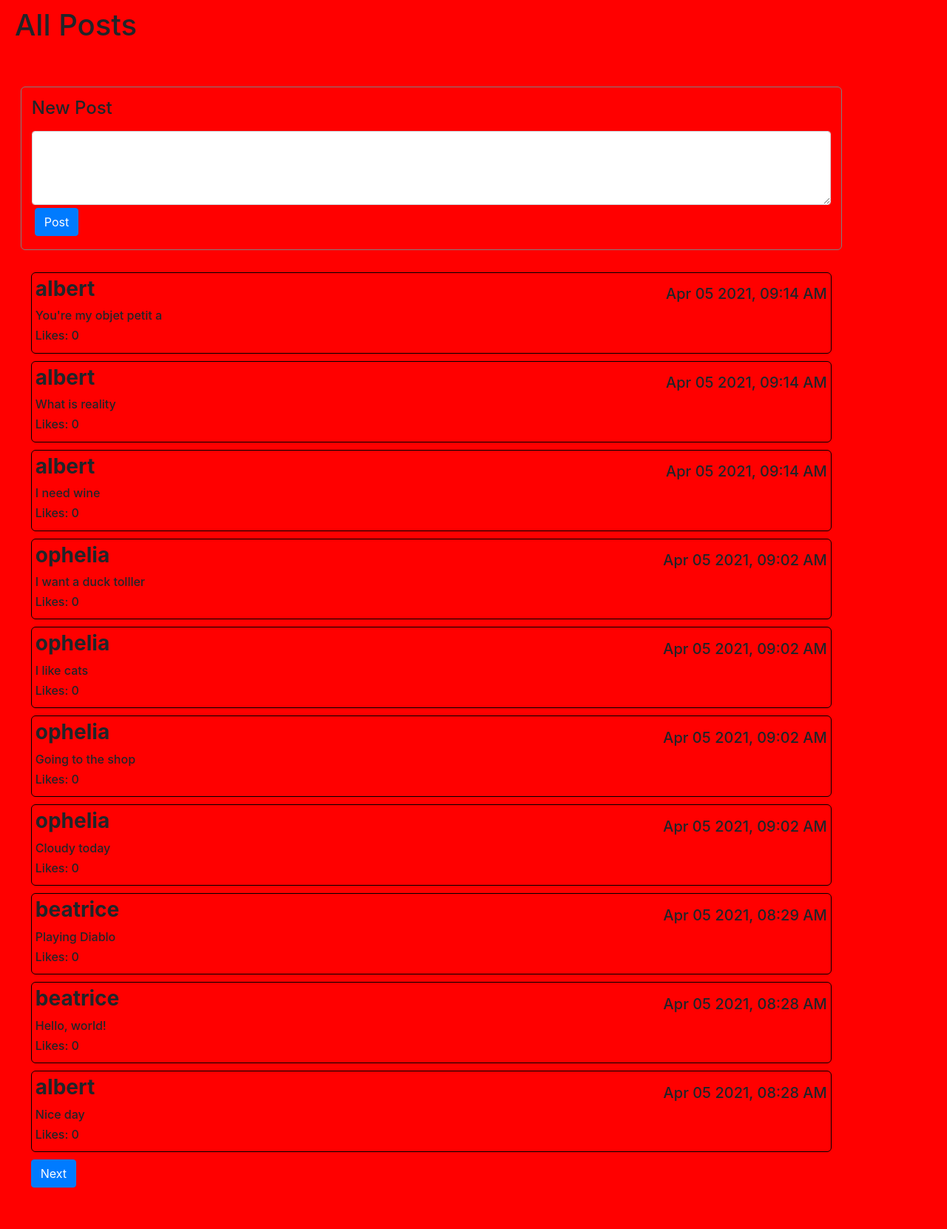
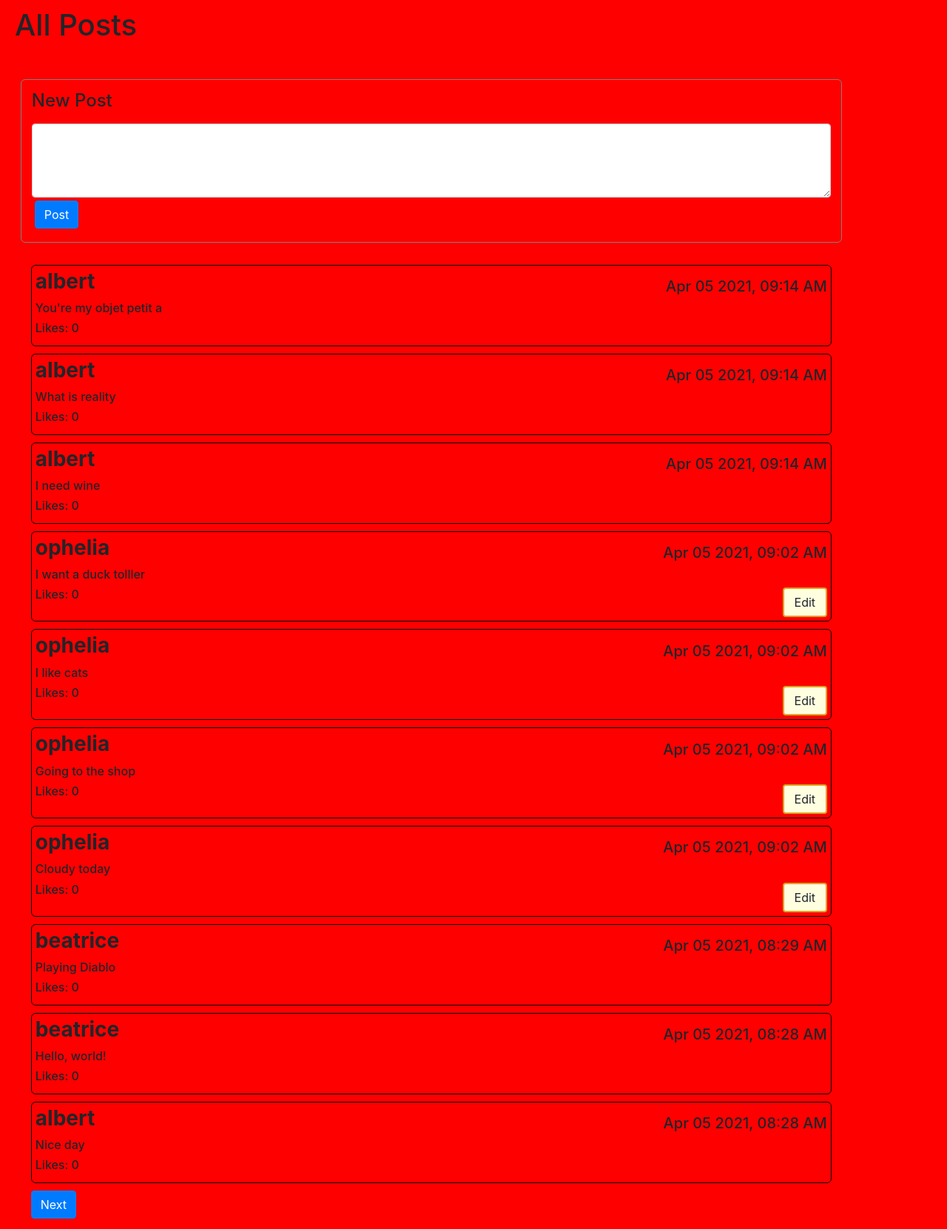
Before and after one commit to nyx500/network, a Django app: page / in a window 1280 px wide. Shown: the part 56-1717 px from the top of the page at 74% size. Before the commit the page ends 1661 px from the top, so only its background shows below. Run offline with Django 3.2, Linux system fonts and the light colour scheme; a user stored in the database is signed in; data comes from the database, SQL or seed files in the repository; both versions use the stored data as it was after the commit; data that the repository does not hold is empty; some libraries are stand-ins or nearby versions.

Commit message:
Added edit button to the correct posts;

```diff
--- a/network/static/network/script.js
+++ b/network/static/network/script.js
@@ -41,6 +41,7 @@ document.addEventListener('DOMContentLoaded', function() {
             counter = 0;
             username = JSON.parse(document.getElementById('user_username').textContent);
             document.querySelector("#followers").style.display = 'none';
+            document.querySelector("#follow-button-div").style.display = 'none';
             loadPosts('following', username);
         })
     }
@@ -137,6 +138,7 @@ function loadPosts(page, username) {
     } else if (page === 'user') {
 
         document.querySelector("#followers").style.display = 'flex';
+        document.querySelector("#follow-button-div").style.display = 'flex';
 
         if (document.querySelector('#new-post')) {
             document.querySelector('#new-post').style.display = 'none';
@@ -220,13 +222,6 @@ function printPost(post) {
 
     const postDiv = document.createElement('div');
     postDiv.className = "individual-post";
-    postDiv.style.border = '1.6px solid black';
-    postDiv.style.padding = '5px';
-    postDiv.style.borderRadius = '6px';
-    postDiv.style.marginBottom = '10px';
-    postDiv.style.display = 'flex';
-    postDiv.style.flexDirection = 'column';
-    postDiv.style.flexWrap = 'wrap';
     const userTimeDiv = document.createElement('div');
     userTimeDiv.style.display = 'flex';
     userTimeDiv.style.flexDirection = 'row';
@@ -236,8 +231,6 @@ function printPost(post) {
 
     const username = document.createElement('h2');
     username.innerHTML = `${post.user}`;
-    username.style.order = '1';
-    username.style.alignSelf = 'flex-start';
     username.className = 'username-link';
 
     username.onclick = function() {
@@ -253,16 +246,27 @@ function printPost(post) {
     timestamp.style.alignSelf = 'flex-end';
     userTimeDiv.append(timestamp);
     const post_body = document.createElement('h6');
+    post_body.className = 'post-body'
     post_body.innerHTML = post.body;
-    post_body.style.order = '2';
-    post_body.style.alignSelf = 'stretch';
+
+    const likes_flex = document.createElement('div');
+    likes_flex.className = 'likes-flex';
     const likes = document.createElement('h6');
     likes.innerHTML = `Likes: ${post.likes}`;
-    likes.style.order = '3';
-    likes.style.alignSelf = 'flex-start';
+    likes.className = 'likes';
+    likes_flex.append(likes);
+
+    if (post.user === window.user) {
+        edit_button = document.createElement('button');
+        edit_button.className = 'edit-button btn btn-light';
+        edit_button.innerHTML = "Edit";
+        likes_flex.append(edit_button);
+    }
+
     postDiv.append(userTimeDiv);
     postDiv.append(post_body);
-    postDiv.append(likes);
+    postDiv.append(likes_flex);
+
     if (document.querySelector('#all-posts') !== null) {
         document.querySelector('#all-posts').append(postDiv);
     }
@@ -317,11 +321,7 @@ function followButtons(main_user, viewed_user) {
 
         button = document.createElement('button');
         button.className = 'follow btn btn-primary';
-        button.style.order = '3';
-        button.style.alignSelf = 'flex-end';
-        button.style.marginLeft = '20px';
-        button.style.marginRight = '20px';
-        document.querySelector('#followers').append(button);
+        document.querySelector('#follow-button-div').append(button);
 
         fetch(`/follow/${viewed_user}`)
             .then(response => response.json())
--- a/network/static/network/styles.css
+++ b/network/static/network/styles.css
@@ -9,9 +9,28 @@
     justify-content: flex-start;
 }
 
+.individual-post {
+    width: 100%;
+    border: 1.6px solid black;
+    padding: 5px;
+    border-radius: 6px;
+    margin-bottom: 10px;
+    display: flex;
+    flex-direction: column;
+    flex-wrap: wrap;
+}
+
 #followers {
     margin-left: 10px;
-    padding: 10px;
+    font-size: 36px;
+    display: flex;
+    flex-direction: row;
+    flex-wrap: nowrap;
+    justify-content: flex-start;
+}
+
+#follow-button-div {
+    margin-left: 10px;
     font-size: 36px;
     display: flex;
     flex-direction: row;
@@ -21,7 +40,6 @@
 
 #title-text {
     order: 1;
-    align-self: flex-start;
 }
 
 #followers-text {
@@ -29,6 +47,7 @@
     align-self: flex-start;
     margin-left: 20px;
     margin-right: 20px;
+    margin-top: 10px;
 }
 
 #following-text {
@@ -36,13 +55,50 @@
     align-self: auto;
     margin-left: 20px;
     margin-right: 20px;
+    margin-top: 10px;
+}
+
+.follow {
+    order: 1;
+    align-self: flex-start;
+    margin-left: 22px;
 }
 
 .username-link {
+    order: 1;
+    align-self: flex-start;
     font-size: 28px;
     font-weight: bold;
     margin-bottom: 10px;
     cursor: pointer;
+}
+
+.post-body {
+    order: 2;
+    align-self: stretch;
+    flex-direction: row;
+    flex-wrap: nowrap;
+}
+
+.likes-flex {
+    order: 3;
+    display: flex;
+    flex-direction: row;
+    flex-wrap: nowrap;
+}
+
+.likes {
+    order: 1;
+    align-self: flex-start;
+}
+
+.edit-button {
+    order: 2;
+    align-self: flex-end;
+    margin-left: auto;
+    min-width: 60px;
+    background-color: lightyellow;
+    border: 2px solid goldenrod;
 }
 
 #index-container {
--- a/network/templates/network/index.html
+++ b/network/templates/network/index.html
@@ -3,6 +3,8 @@
 {% block body %}
     <div id="title">
         <h1 id="title-text"></h1>
+    </div>
+    <div id="follow-button-div">
     </div>
     <div id="followers">
         <h4 id="followers-text"></h4>
```
Also changed, not shown: db.sqlite3.
